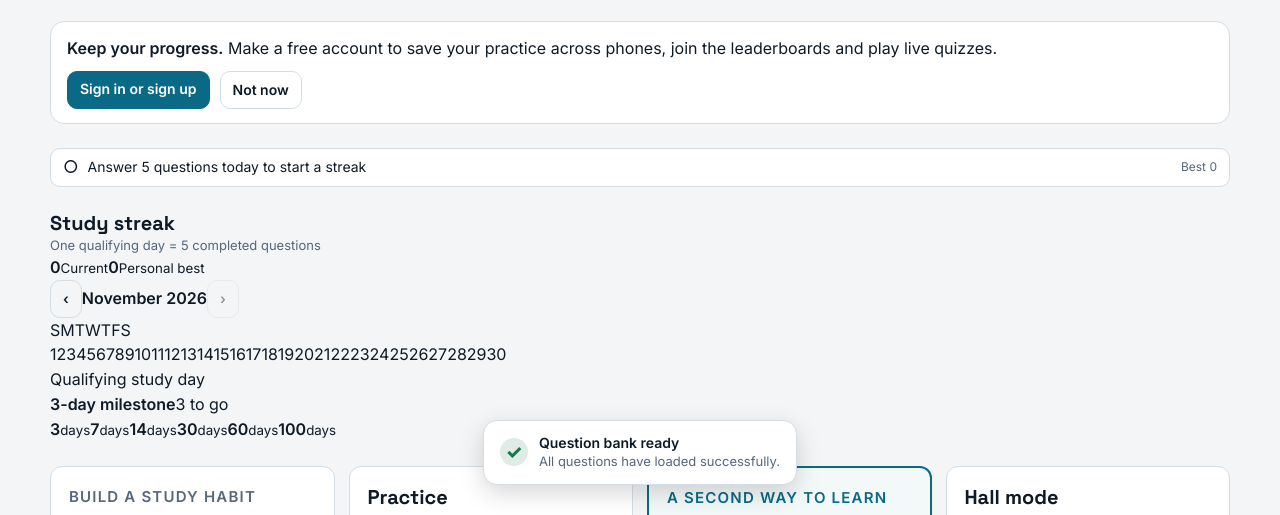
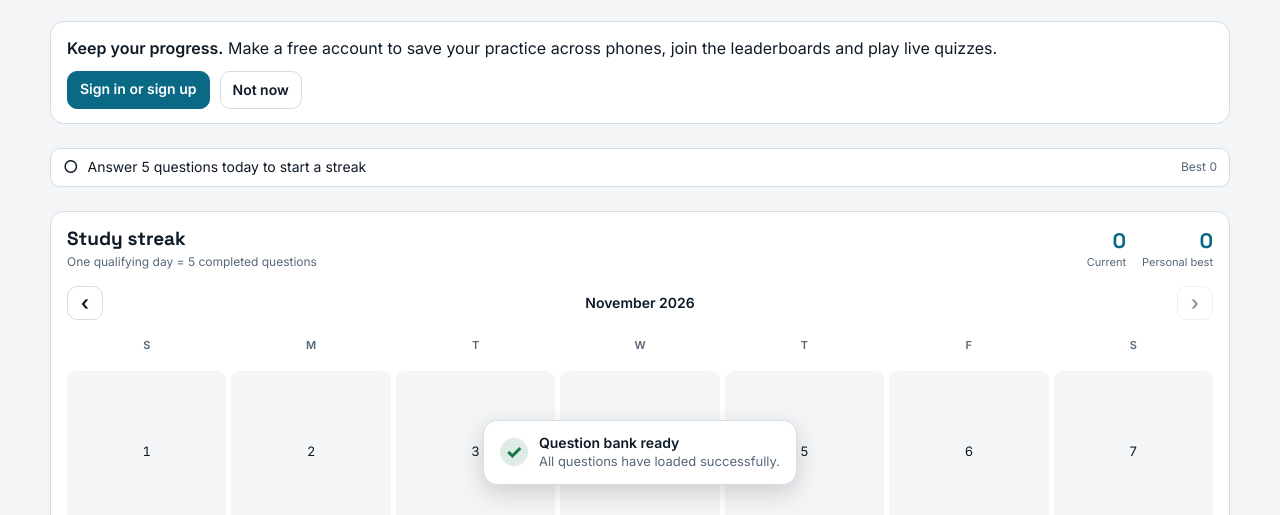
Before and after one commit to Oasis-blue/dxdrill, a plain HTML site: page index.html in a window 1280 px wide. Shown: the part 239-754 px from the top of the page. Drawn offline with nearby package versions, Linux system fonts and the light colour scheme; no server answers.

Commit message:
Style streak calendar and milestones

```diff
--- a/css/style.css
+++ b/css/style.css
@@ -519,3 +519,38 @@ details.secs .secbody{padding:12px;display:flex;flex-direction:column;gap:10px}
 .rem-days{display:flex;flex-wrap:wrap;gap:8px}
 .rem-day{display:inline-flex;align-items:center;gap:5px;padding:7px 10px;border:1px solid var(--line);border-radius:9px;background:var(--surface);font-size:13px}
 .rem-day input{accent-color:var(--accent)}
+
+
+/* Streak calendar, personal best and lifetime milestones */
+.sk-panel{border:1px solid var(--line);border-radius:14px;background:var(--surface);padding:16px;display:grid;gap:14px}
+.sk-cal-head{display:flex;justify-content:space-between;align-items:flex-start;gap:12px;flex-wrap:wrap}
+.sk-cal-head h2{font-size:19px;margin:0 0 3px}
+.sk-cal-head p{margin:0;font-size:12px}
+.sk-stats{display:flex;gap:16px}
+.sk-stats span{display:grid;text-align:right;gap:1px}
+.sk-stats b{font:700 21px/1.2 "Space Grotesk",system-ui,sans-serif;color:var(--accent)}
+.sk-stats small,.sk-milestone small{font-size:11px;color:var(--muted)}
+.sk-month{display:flex;align-items:center;justify-content:space-between;gap:10px}
+.sk-month b{font-size:14px}
+.sk-month .btn{min-width:36px;min-height:34px;padding:4px 10px;font-size:20px;line-height:1}
+.sk-weekdays,.sk-days{display:grid;grid-template-columns:repeat(7,minmax(0,1fr));gap:5px;text-align:center}
+.sk-weekdays span{font-size:11px;font-weight:700;color:var(--muted);padding:3px}
+.sk-day{position:relative;display:grid;place-items:center;aspect-ratio:1;min-height:30px;border-radius:9px;font-size:13px;font-variant-numeric:tabular-nums;background:var(--bg)}
+.sk-day.empty{background:transparent}
+.sk-day.qualified{background:color-mix(in srgb,var(--accent) 16%,var(--surface));color:var(--accent);font-weight:700}
+.sk-day.qualified i{position:absolute;right:3px;top:1px;font-size:9px;font-style:normal}
+.sk-day.today{outline:2px solid var(--accent);outline-offset:-2px}
+.sk-day.future{opacity:.35}
+.sk-legend{display:flex;align-items:center;gap:7px;margin:-7px 0 0;color:var(--muted);font-size:11px}
+.sk-legend i{width:10px;height:10px;border-radius:3px;background:color-mix(in srgb,var(--accent) 30%,var(--surface))}
+.sk-next{display:grid;gap:7px}
+.sk-next-line{display:flex;justify-content:space-between;gap:10px;font-size:12px}
+.sk-next-line span{color:var(--muted)}
+.sk-progress{height:7px;border-radius:99px;overflow:hidden;background:var(--line)}
+.sk-progress i{display:block;height:100%;border-radius:99px;background:var(--accent)}
+.sk-milestones{display:grid;grid-template-columns:repeat(6,minmax(0,1fr));gap:6px}
+.sk-milestone{display:grid;justify-items:center;gap:2px;padding:8px 2px;border:1px solid var(--line);border-radius:9px;opacity:.62}
+.sk-milestone b{font:700 14px/1.2 "Space Grotesk",system-ui,sans-serif}
+.sk-milestone.unlocked{opacity:1;border-color:var(--accent);background:color-mix(in srgb,var(--accent) 7%,var(--surface))}
+.sk-milestone.unlocked b{color:var(--accent)}
+@media(max-width:420px){.sk-panel{padding:12px;gap:12px}.sk-milestones{gap:4px}.sk-milestone{padding:7px 1px}.sk-milestone b{font-size:13px}.sk-milestone small{font-size:10px}.sk-day{min-height:27px;font-size:12px}}
```
